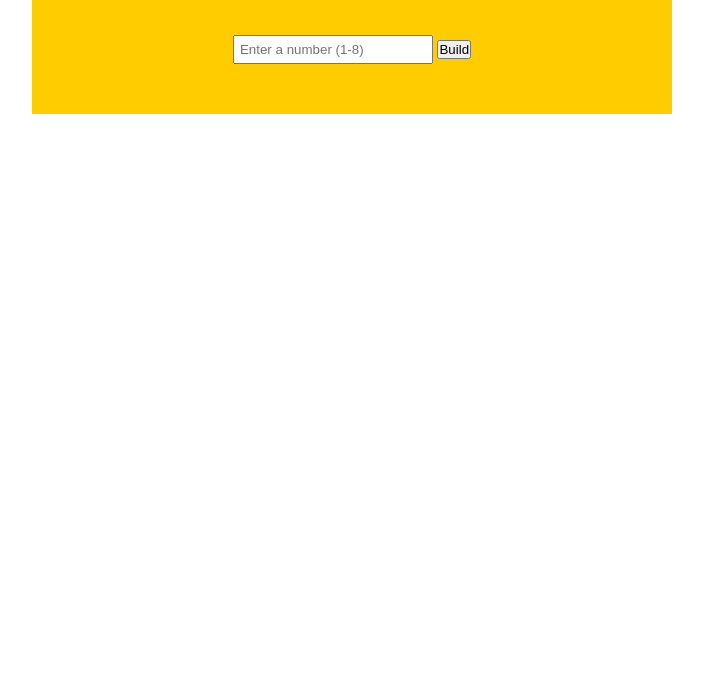
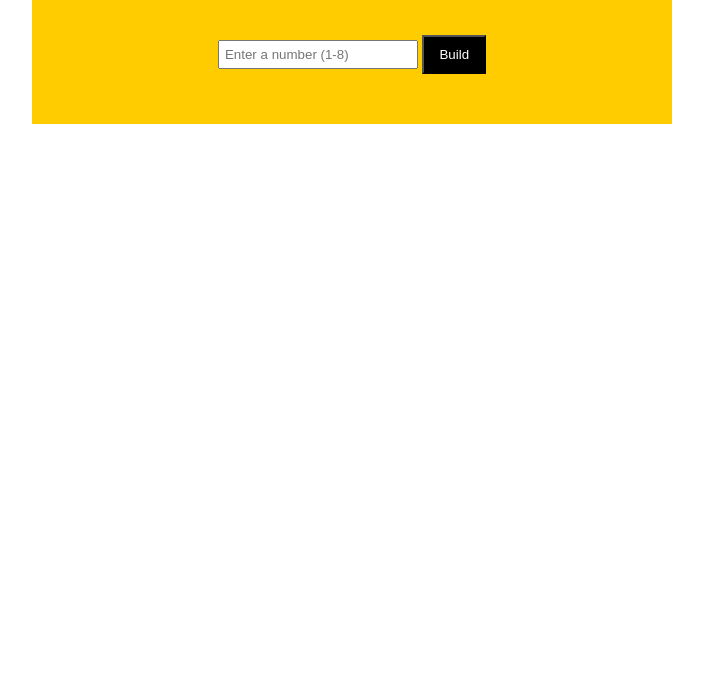
Before and after one commit to barseegiah/mario, a plain HTML site: page index.html in a window 1280 px wide. Shown: the part 112-800 px from the top of the page, without its empty margins (288-991 px from the left). Drawn offline with Linux system fonts and the light colour scheme.

Commit message:
I added button color.

```diff
--- a/style.css
+++ b/style.css
@@ -59,6 +59,15 @@ h1{
     border-radius: 3px;
     padding: 10px 15px;
     text-align: center;
+}
 
+button{
+    padding: 10px 15px;
+    color: #ffffff;
+    background-color: #000000;
+}
 
+button:hover{
+    background-color: #ffffff;
+    color: #000000;
 }
```
